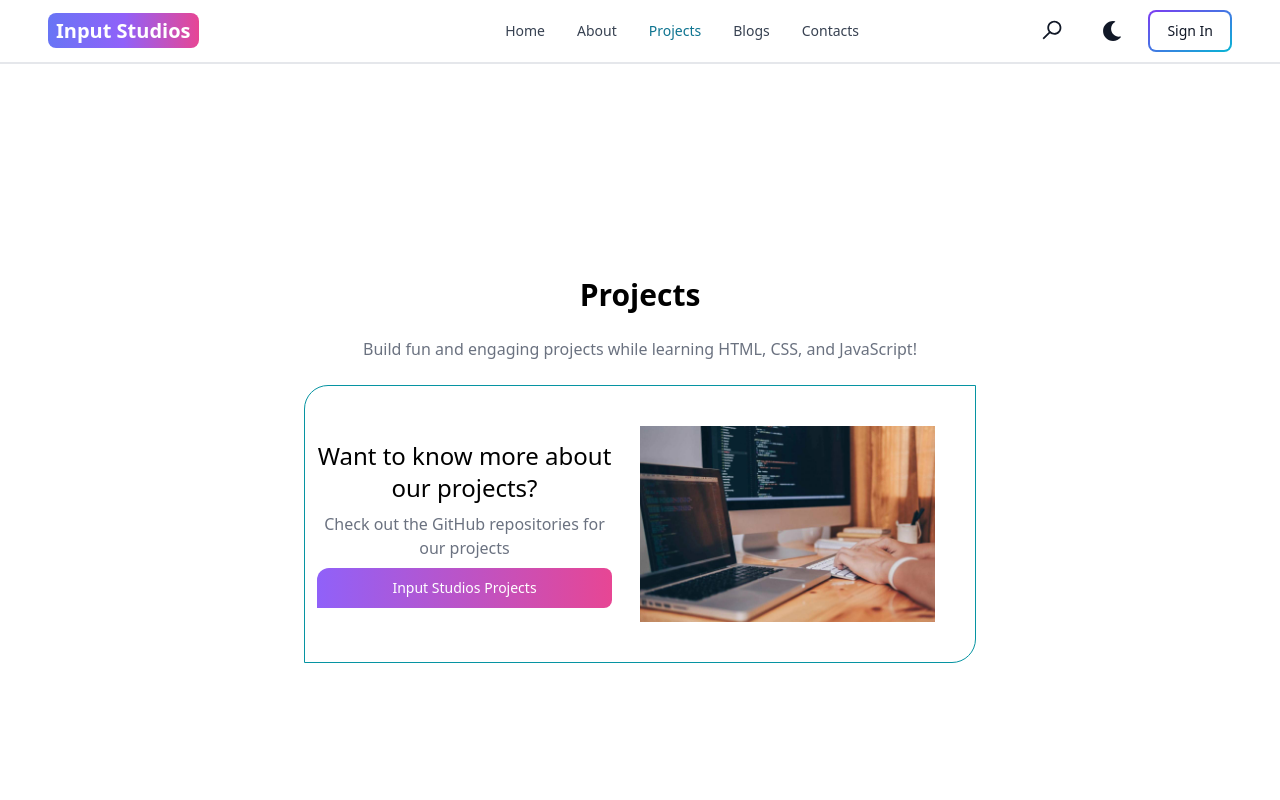
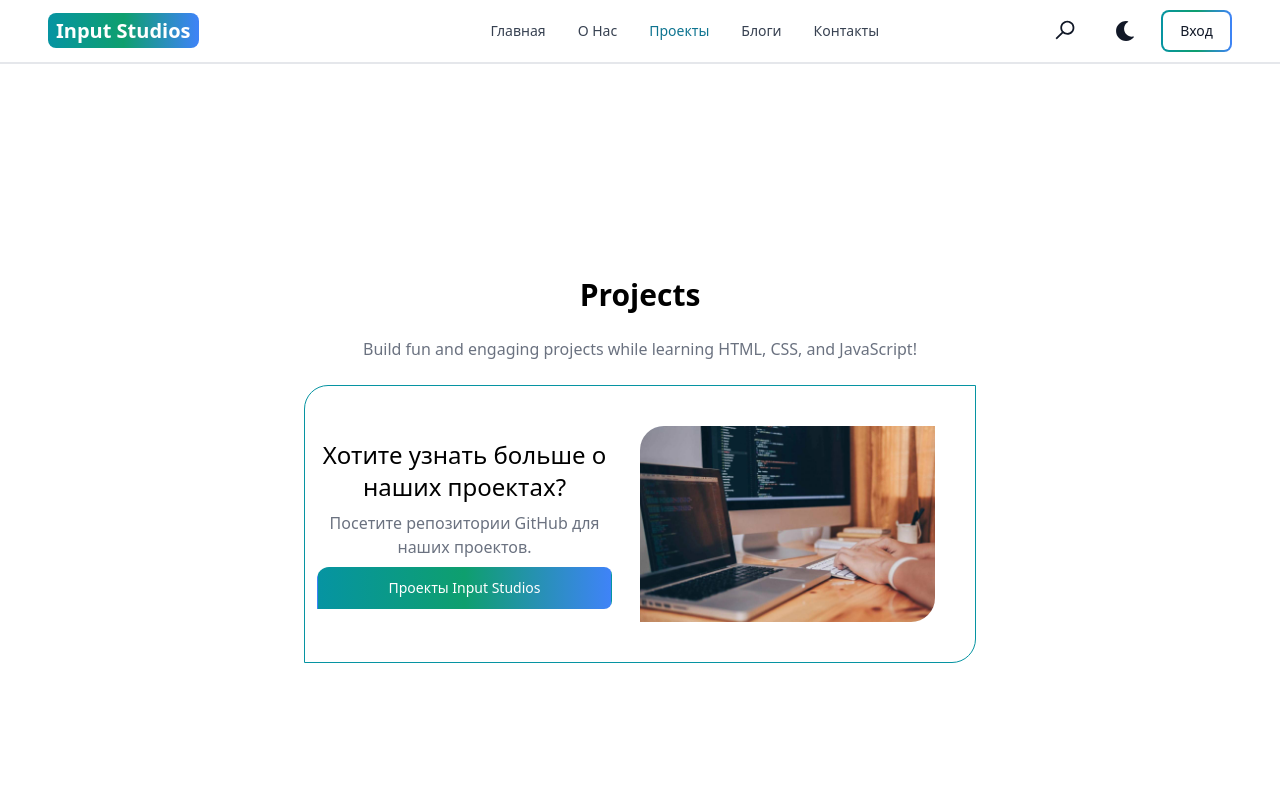
Before and after one commit to dreamerenigma/mern-inputstudios-frontend, a React (Vite) app: page /projects in a window 1280 px wide. Shown: the top 800 px of the page. Built offline with nearby package versions, Linux system fonts and the light colour scheme; no server answers.

Commit message:
Updated pages with translation into another language

```diff
--- a/src/components/CallToAction.jsx
+++ b/src/components/CallToAction.jsx
@@ -1,22 +1,25 @@
 import { Button } from "flowbite-react";
+import { useTranslation } from "react-i18next";
 
 export default function CallToAction() {
+   const { t } = useTranslation();
+
    return (
       <a href="https://github.com/InputStudios" target="_blank" rel="noopener noreferrer" className="block">
          <div className="flex flex-col sm:flex-row p-3 border border-teal-500 justify-center items-center rounded-tl-3xl rounded-br-3xl text-center cursor-pointer">
             <div className="flex-1 justify-center flex flex-col">
                <h2 className="text-2xl">
-                  Want to know more about our projects?
+                  {t("call_to_action")}
                </h2>
                <p className="text-gray-500 my-2">
-                  Check out the GitHub repositories for our projects
+                  {t("call_to_action_description")}
                </p>
-               <Button gradientDuoTone="purpleToPink" className="rounded-tl-xl rounded-bl-none">
-                  Input Studios Projects
+               <Button className="rounded-tl-xl rounded-bl-none bg-gradient-to-r from-teal-500 via-green-500 to-blue-500 hover:bg-gradient-to-l hover:from-blue-700 hover:via-green-700 hover:to-teal-700 transition-colors duration-300">
+                  {t("call_to_action_button")}
                </Button>
             </div>
             <div className="p-7 flex-1">
-               <img src="/images/bg_programmer.jpg" alt="JavaScript Image" />
+               <img src="/images/bg_programmer.jpg" alt="JavaScript Image" className="rounded-tl-3xl rounded-br-3xl"/>
             </div>
          </div>
       </a>
--- a/src/components/Header.jsx
+++ b/src/components/Header.jsx
@@ -8,8 +8,10 @@ import { signoutSuccess } from "../redux/user/userSlice";
 import { useEffect, useState } from "react";
 import { IoCameraOutline } from 'react-icons/io5';
 import CustomTextInput from "./textinput/CustomTextInput";
+import { useTranslation } from "react-i18next";
 
 export default function Header() {
+   const { t } = useTranslation();
    const path = useLocation().pathname;
    const location = useLocation();
    const navigate = useNavigate();
@@ -107,7 +109,7 @@ export default function Header() {
             to="/"
             className={`self-center whitespace-nowrap text-sm sm:text-xl font-semibold dark:text-white ${windowWidth >= 1080 ? 'mx-8' : 'mx-0'}`}
          >
-         <span className="px-2 py-1 bg-gradient-to-r from-indigo-500 via-purple-500 to-pink-500 rounded-lg text-white">
+         <span className="px-2 py-1 bg-gradient-to-r from-teal-500 via-green-500 to-blue-500 rounded-lg text-white">
             Input Studios
          </span>
       </Link>
@@ -128,7 +130,7 @@ export default function Header() {
                   onClick={() => setSearchVisible((prevVisible) => !prevVisible)}
                >
                   <div className="flex items-center search-button-content">
-                     <span className="mr-2">Search</span>
+                     <span className="mr-2">{t("header_search")}</span>
                      <AiOutlineSearch size={24} style={{ transform: 'rotate(90deg)' }} />
                   </div>
                </Button>
@@ -138,7 +140,7 @@ export default function Header() {
                <form onSubmit={handleSubmit} className="lg:flex-grow">
                   <CustomTextInput
                      type="text"
-                     placeholder="Search on InputStudios.com"
+                     placeholder={t("header_search_site")}
                      leftIcon={<AiOutlineSearch size={22} style={{ transform: 'rotate(90deg)' }} />}
                      value={searchTerm}
                      onChange={(e) => setSearchTerm(e.target.value)}
@@ -157,7 +159,7 @@ export default function Header() {
                   style={{ backgroundColor: 'transparent' }}
                >
                   <div className="flex items-center search-button-content lg:mr-14">
-                     <span className="mr-2">Search</span>
+                     <span className="mr-2">{t("header_search")}</span>
                      <AiOutlineSearch size={24} style={{ transform: 'rotate(90deg)' }} />
                   </div>
                </Button>
@@ -173,7 +175,7 @@ export default function Header() {
                      <span
                         className="font-semibold mr-2 text-sm theme-text text-[#111827] dark:text-[#9CA3AF] group-hover:text-[#0E7490] dark:group-hover:text-white"
                      >
-                        Themes
+                        {t("header_themes")}
                      </span>
                      {theme === "light" ?
                         <FaMoon size={20} className="group-hover:text-[#0E7490]" /> :
@@ -208,7 +210,7 @@ export default function Header() {
                         onClick={handleSignout}
                         className="hover:bg-gray-200 hover:text-gray-700 cursor-pointer text-xs p-2.5 mb-3"
                      >
-                        Sign out
+                        {t("header_sign_out")}
                      </span>
                   </div>
                   <div className="flex items-center gap-2 px-4 pb-4">
@@ -229,38 +231,38 @@ export default function Header() {
                   {isAdmin && (
                      <>
                         <Link to={"/dashboard?tab=dash"}>
-                           <Dropdown.Item className={`py-3 ${theme === 'dark' ? 'hover:bg-gray-700 focus:bg-gray-300' : 'hover:bg-gray-200 focus:bg-gray-300'}`}>Dashboard</Dropdown.Item>
+                           <Dropdown.Item className={`py-3 ${theme === 'dark' ? 'hover:bg-gray-700 focus:bg-gray-300' : 'hover:bg-gray-200 focus:bg-gray-300'}`}>{t("header_dashboard")}</Dropdown.Item>
                         </Link>
                         <Dropdown.Divider className="m-0 p-0" />
                      </>
                   )}
                   <Link to={"/dashboard?tab=profile"}>
-                     <Dropdown.Item className={`py-3 rounded-dropdown-bottom-only ${theme === 'dark' ? 'hover:bg-gray-700 focus:bg-gray-300' : 'hover:bg-gray-200 focus:bg-gray-300'}`}>Profile</Dropdown.Item>
+                     <Dropdown.Item className={`py-3 rounded-dropdown-bottom-only ${theme === 'dark' ? 'hover:bg-gray-700 focus:bg-gray-300' : 'hover:bg-gray-200 focus:bg-gray-300'}`}>{t("header_profile")}</Dropdown.Item>
                   </Link>
                </Dropdown>
             ) : (
                <Link to="/sign-in">
-                  <Button gradientDuoTone="purpleToBlue" outline>
-                     Sign In
+                  <Button outline className="bg-gradient-to-r from-teal-500 via-green-500 to-blue-500">
+                     {t("header_sign_in")}
                   </Button>
                </Link>
             )}
          </div>
          <Navbar.Collapse className={`${menuOpen ? "block" : "hidden"} hidden-in-range`}>
             <Navbar.Link active={path === "/"} as={"div"}>
-               <Link to="/" onClick={() => setMenuOpen(false)}>Home</Link>
+               <Link to="/" onClick={() => setMenuOpen(false)}>{t("header_home")}</Link>
             </Navbar.Link>
             <Navbar.Link active={path === "/about"} as={"div"}>
-               <Link to="/about" onClick={() => setMenuOpen(false)}>About</Link>
+               <Link to="/about" onClick={() => setMenuOpen(false)}>{t("header_about")}</Link>
             </Navbar.Link>
             <Navbar.Link active={path === "/projects"} as={"div"}>
-               <Link to="/projects" onClick={() => setMenuOpen(false)}>Projects</Link>
+               <Link to="/projects" onClick={() => setMenuOpen(false)}>{t("header_projects")}</Link>
             </Navbar.Link>
             <Navbar.Link active={path === "/blogs"} as={"div"}>
-               <Link to="/blogs" onClick={() => setMenuOpen(false)}>Blogs</Link>
+               <Link to="/blogs" onClick={() => setMenuOpen(false)}>{t("header_blogs")}</Link>
             </Navbar.Link>
             <Navbar.Link active={path === "/contacts"} as={"div"}>
-               <Link to="/contacts" onClick={() => setMenuOpen(false)}>Contacts</Link>
+               <Link to="/contacts" onClick={() => setMenuOpen(false)}>{t("header_contacts")}</Link>
             </Navbar.Link>
          </Navbar.Collapse>
       </Navbar>
--- a/src/pages/About.jsx
+++ b/src/pages/About.jsx
@@ -7,11 +7,11 @@ export default function About() {
       <div className="min-h-screen flex items-center justify-center">
          <div className="max-w-2xl mx-auto p-3 text-center">
             <div>
-               <h1 className="text-3xl font font-semibold text-center my-7">About Input Studios Blog</h1>
+               <h1 className="text-3xl font font-semibold text-center my-7">{t("about")}</h1>
                <div className="text-md text-gray-500 flex flex-col gap-6">
                   <p>{t("about_blog")}</p>
                   <p>{t("about_search")}</p>
-                  <p>We encourage you to leave comments om our posts and engage with other readers. You can like other people&apos;s comments and reply to them as well. We belive that a community of learners can help each other grow and improve.</p>
+                  <p>{t("about_description")}</p>
                </div>
             </div>
          </div>
```
